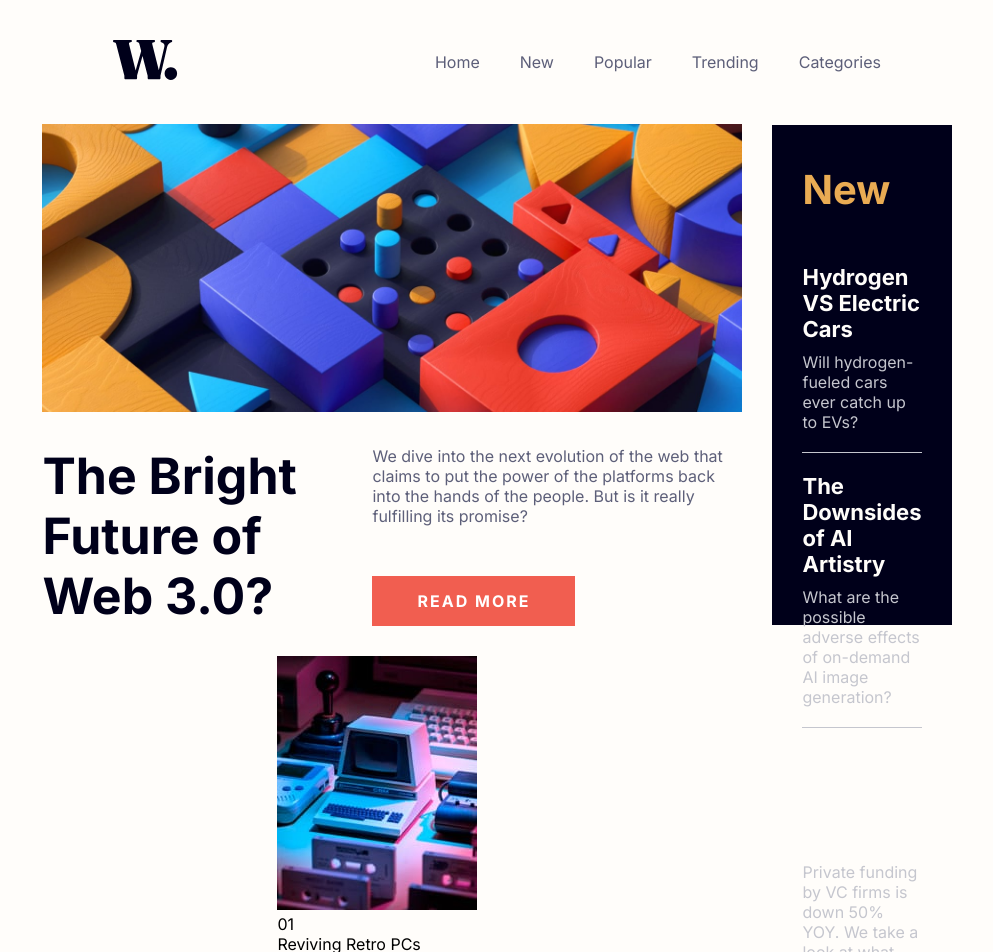
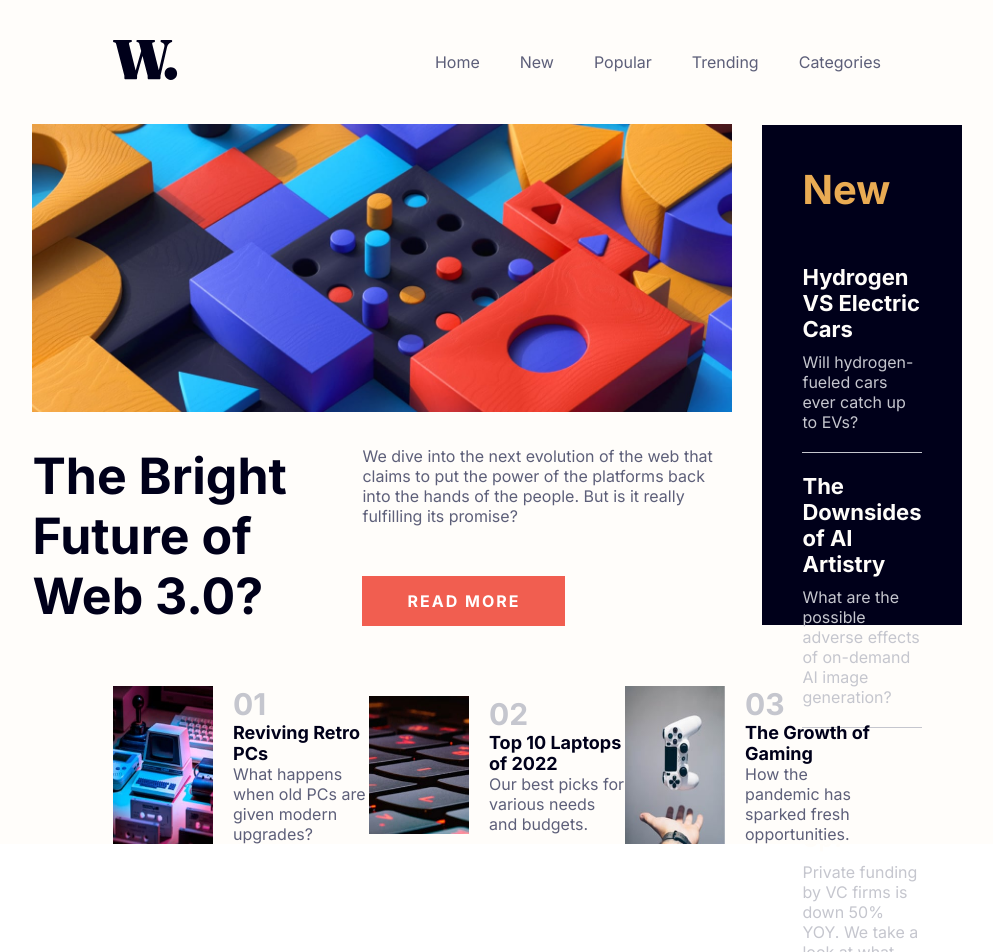
Before and after one commit to lkiryu/News-homepage, a React (Create React App) app: page / in a window 1280 px wide. Shown: the top 952 px of the page, without its empty margins (143-1136 px from the left). Built offline with nearby package versions, Linux system fonts and the light colour scheme.

Commit message:
top news style add

```diff
--- a/src/App.css
+++ b/src/App.css
@@ -33,5 +33,5 @@ section{
     justify-content: center;
     align-items: center;
     width: 60vw;
-    margin-bottom: 30px;
+    margin-bottom: 60px;
 }
--- a/src/components/otherNews/otherNews.css
+++ b/src/components/otherNews/otherNews.css
@@ -1,6 +1,6 @@
 .other-news{
     background-color: hsl(240, 100%, 5%);
-    padding: 40px 30px;
+    padding: 40px;
     height: 500px;
 }
 
--- /dev/null
+++ b/src/components/topNews/topNews.css
@@ -0,0 +1,43 @@
+.top-news{
+    display: flex;
+    justify-content: space-between;
+    align-items: center;
+    width: 60vw;
+}
+
+.top-news .news{
+    display: flex;
+    width: 400px;
+}
+
+.top-news .news img{
+    width: 100px;
+    margin-right: 20px;
+}
+
+.top-news .news .info{
+    display: flex;
+    flex-direction: column;
+    justify-content: space-between;
+}
+
+.top-news .news .info .top{
+    font-size: 30px;
+    font-weight: 700;
+    color: hsl(233, 8%, 79%);
+}
+
+.top-news .info a{
+    font-size: 18px;
+    font-weight: 700;
+    color: hsl(240, 100%, 5%);
+    transition: 0.3s ease-in;
+}
+
+.top-news .info a:hover{
+    color: hsl(5, 85%, 63%);
+}
+
+.top-news .info .description{
+    color: hsl(236, 13%, 42%);
+}
--- a/src/components/topNews/topNews.js
+++ b/src/components/topNews/topNews.js
@@ -2,6 +2,8 @@ import React from "react";
 import retroPcs from '../../images/image-retro-pcs.jpg'
 import topLaptops from '../../images/image-top-laptops.jpg'
 import gamingGrowth from '../../images/image-gaming-growth.jpg'
+
+import './topNews.css'
 
 const TopNews = () => {
     return (
```
